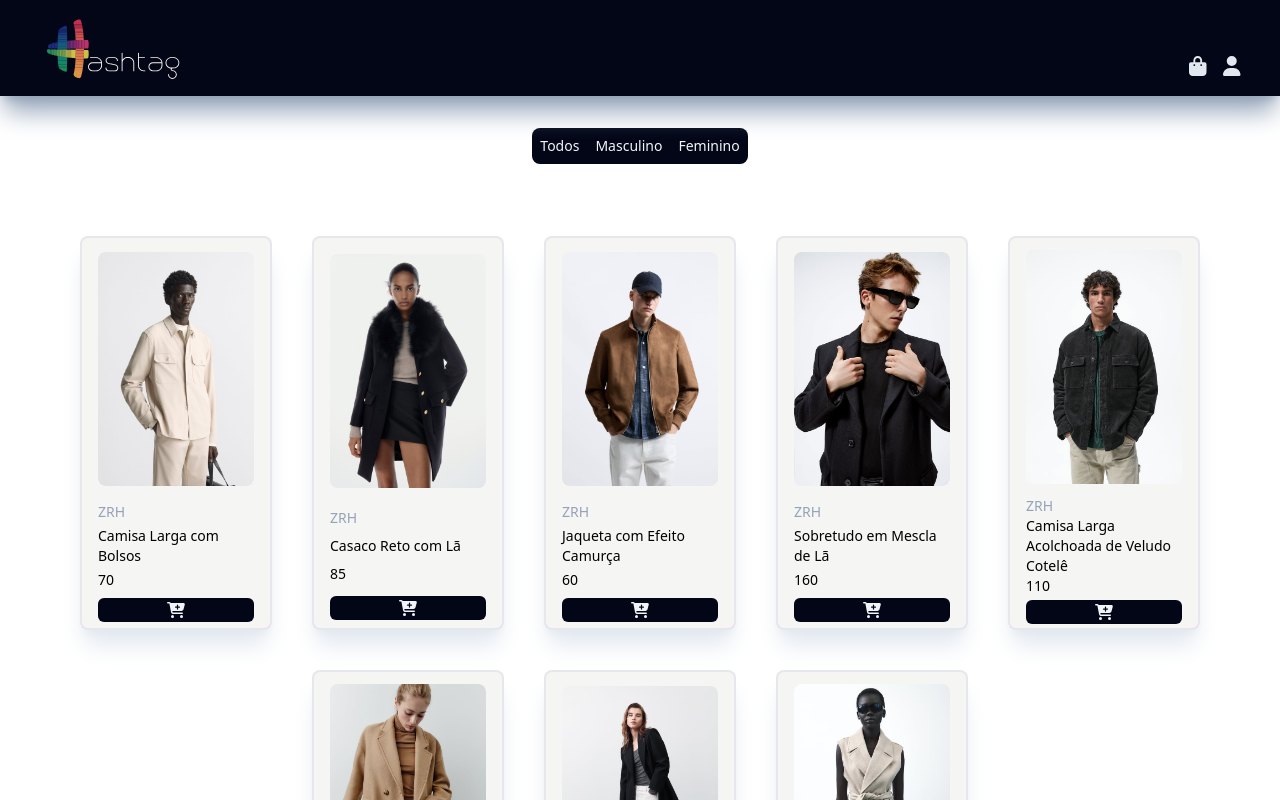
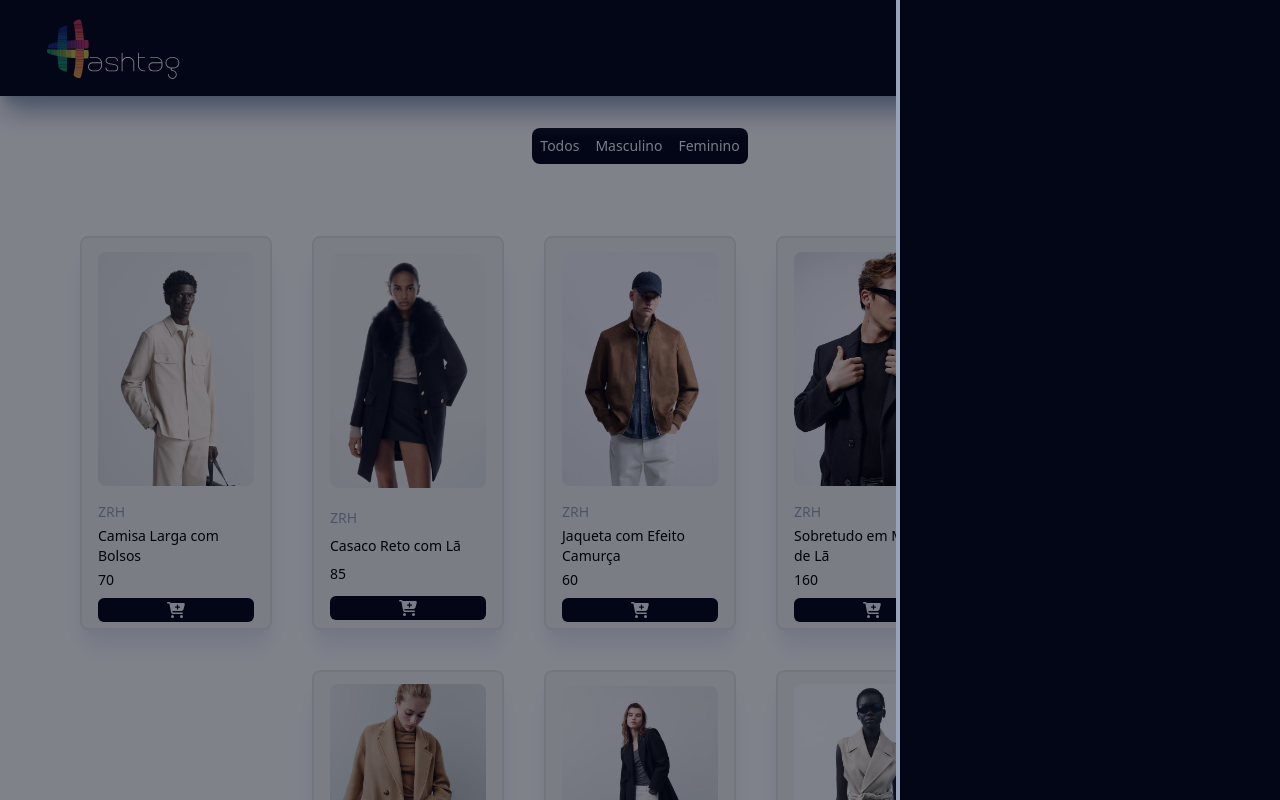
Before and after one commit to caiqueSteibel/FrontEnd---Ecommerce-React, a React (Vite) app: page / in a window 1280 px wide. Shown: the top 800 px of the page. Built offline with nearby package versions, Linux system fonts and the light colour scheme.

Commit message:
add CartOverlay component

```diff
--- /dev/null
+++ b/src/components/Cart/CartOverlay.jsx
@@ -0,0 +1,24 @@
+import { useState } from 'react';
+
+const CartOverlay = () => {
+  const [isCartOpen, setIsCartOpen] = useState(true);
+  return (
+    <div
+      className={`h-screen w-screen fixed top-0 left-0 flex justify-end z-50 ease-in-out duration-200 ${
+        isCartOpen ? 'translate-x-0' : 'translate-x-full'
+      }`}
+    >
+      <section
+        id="outside-of-cart"
+        onClick={() => setIsCartOpen(false)}
+        className="outside-of-cart w-3/4 bg-slate-950 opacity-50"
+      ></section>
+      <section
+        id="cart"
+        className="w-1/4 bg-slate-950 min-w-96 border-l-4 border-slate-400 p-5 flex flex-col justify-between text-white"
+      ></section>
+    </div>
+  );
+};
+
+export default CartOverlay;
--- a/src/components/Header.jsx
+++ b/src/components/Header.jsx
@@ -3,7 +3,7 @@ import UserButtons from './UserButtons';
 
 const Header = () => {
   return (
-    <header className="flex text-xl sticky top-0 shadow-xl shadow-slate-400 bg-slate-950 text-slate-200 px-8 py-4 items-end justify-between text-base z-10">
+    <header className="flex text-xl sticky top-0 shadow-xl shadow-slate-400 bg-slate-950 text-slate-200 px-8 py-4 items-end justify-between text-xl z-10">
       <a href="/">
         <img
           className="h-16 px-2"
--- a/src/components/UserButtons.jsx
+++ b/src/components/UserButtons.jsx
@@ -4,8 +4,14 @@ import { faBagShopping, faUser } from '@fortawesome/free-solid-svg-icons';
 const UserButtons = () => {
   return (
     <div>
-      <button className="px-2">
+      <button className="px-2 relative">
         <FontAwesomeIcon icon={faBagShopping} />
+        <div
+          id="cart-amount"
+          className="absolute inline-flex items-center justify-center w-6 h-6 font-bold text-white bg-red-500 border-2 border-white rounded-full -top-2 -right-2"
+        >
+          3
+        </div>
       </button>
       <a className="px-2">
         <FontAwesomeIcon icon={faUser} />
--- a/src/pages/HomePage/Home.jsx
+++ b/src/pages/HomePage/Home.jsx
@@ -1,7 +1,13 @@
+import CartOverlay from '../../components/Cart/CartOverlay';
 import MainSection from './MainSection';
 
 const Home = () => {
-  return <MainSection />;
+  return (
+    <>
+      <CartOverlay />
+      <MainSection />;
+    </>
+  );
 };
 
 export default Home;
```
